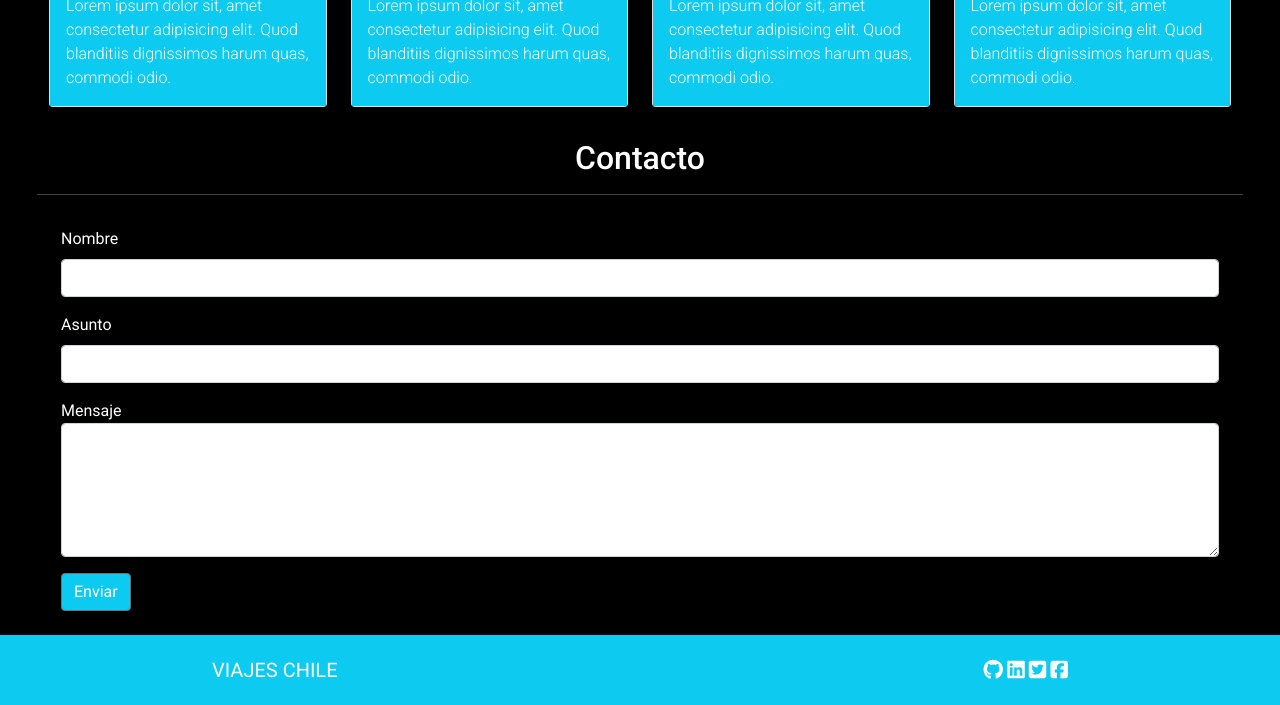
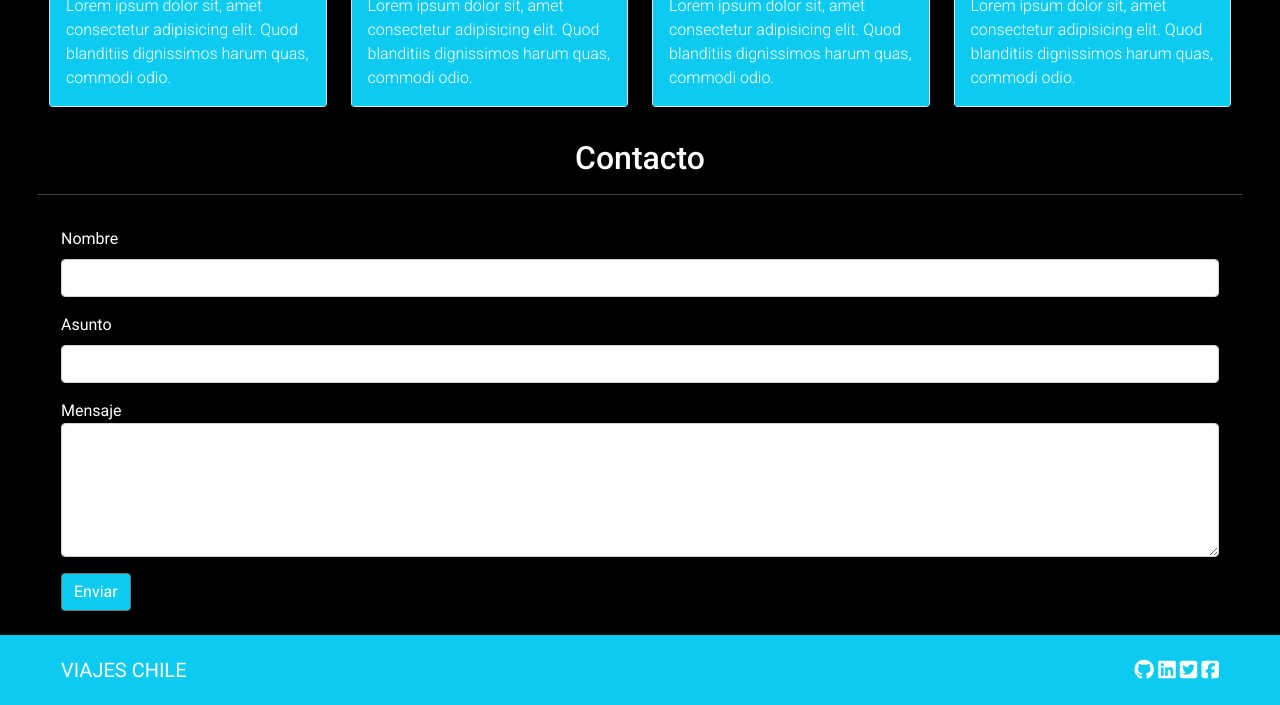
Before and after one commit to JavieraBTA/Viajes-Chile, a plain HTML site: page index.html in a window 1280 px wide. Shown: the part 1575-2280 px from the top of the page. Drawn offline with nearby package versions, Linux system fonts and the light colour scheme.

Commit message:
Arregle el footer que se desbordaba

```diff
--- a/assets/css/style.css
+++ b/assets/css/style.css
@@ -46,7 +46,7 @@ p {
 
 footer {
     background-color: #0DCAF0;
-    padding: 20px 200px;
+    padding: 20px 61px;
 }
 
 a {
--- a/index.html
+++ b/index.html
@@ -227,22 +227,17 @@
     </section>
 
     <!--Sección Footer-->
-
     <footer>
-        <div class="container-fluid">
+        <div class="container-fluid p-0">
             <div class="row">
-                <div class="col-6">
-                    <div class="d-inline">
-                        <a class="m-0 text text-decoration-none" href="#">VIAJES CHILE</a>
-                    </div>
+                <div class=" col-sm-6 col-md-6 d-inline">
+                    <a class="m-0 text text-decoration-none" href="#">VIAJES CHILE</a>
                 </div>
-                <div class="col-6">
-                    <div class="text-end">
-                        <a href=""><i class="fa-brands fa-github"></i></a>
-                        <a href=""> <i class="fa-brands fa-linkedin"></i></a>
-                        <a href=""> <i class="fa-brands fa-twitter-square"></i></a>
-                        <a href=""><i class="fa-brands fa-facebook-square"></i></a>
-                    </div>
+                <div class="col-sm-6 col-md-6 text-end">
+                    <a href=""><i class="fa-brands fa-github"></i></a>
+                    <a href=""> <i class="fa-brands fa-linkedin"></i></a>
+                    <a href=""> <i class="fa-brands fa-twitter-square"></i></a>
+                    <a href=""><i class="fa-brands fa-facebook-square"></i></a>
                 </div>
             </div>
         </div>
```
